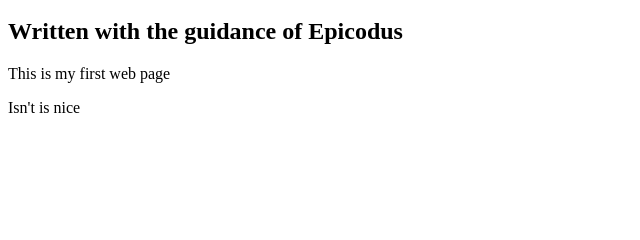
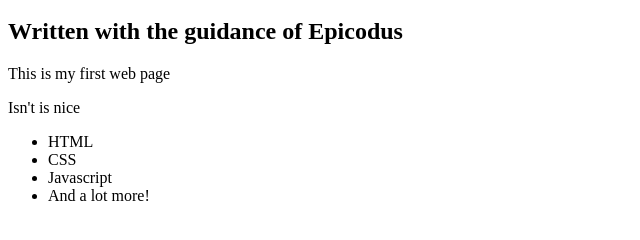
Before and after one commit to augustinevt/first-web-page, a plain HTML site: page index.html in a window 1280 px wide. Shown: the part 48-288 px from the top of the page, without its empty margins (0-640 px from the left). Drawn offline with Linux system fonts and the light colour scheme.

Commit message:
add list elements

```diff
--- a/index.html
+++ b/index.html
@@ -7,3 +7,11 @@
 <p> This is my first web page </p>
 
 <p> Isn't is nice </p>
+
+
+<ul>
+  <li>HTML</li>
+  <li>CSS</li>
+  <li>Javascript</li>
+  <li>And a lot more!</li>
+</ul>
```
